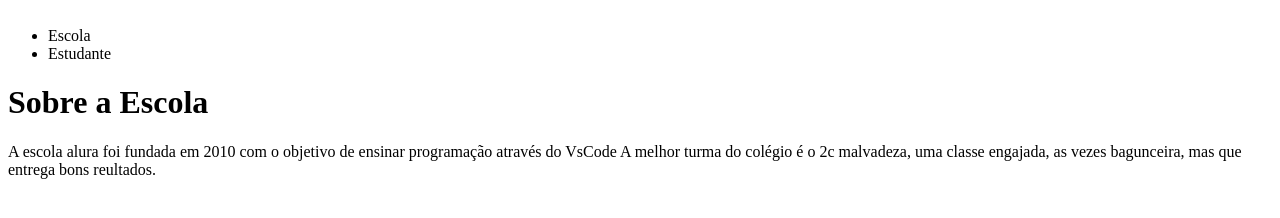
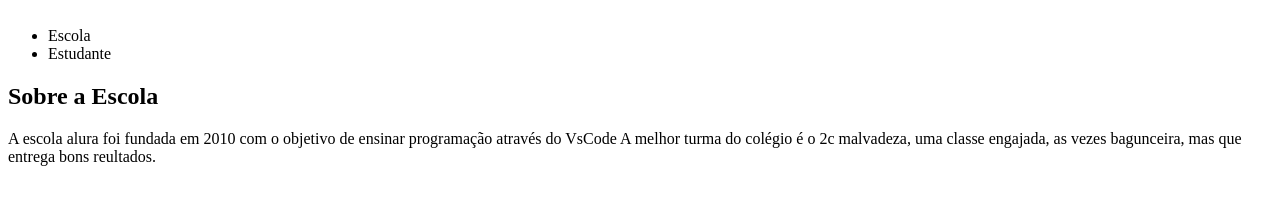
Before and after one commit to second0pition/alurastart0, a plain HTML site: page index.html in a window 1280 px wide. Shown: the part 84-302 px from the top of the page. Drawn offline with Linux system fonts and the light colour scheme.

Commit message:
Add files via upload

```diff
--- a/index.html
+++ b/index.html
@@ -20,10 +20,16 @@
             <li>Estudante</li>
         </ul>
     </header>
-    <div>
-        <h1>Sobre a Escola</h1>
+    <section class="escola">
+     <div>
+        <h2 class="escola-titulo">Sobre a Escola</h2>
+
+        <p class="escola-titulo-um"></p>
+        <p class="escola-titulo-dois"></p>
+
         A escola alura foi fundada em 2010 com o objetivo de ensinar programação através do VsCode
         A melhor turma do colégio é o 2c malvadeza, uma classe engajada, as vezes bagunceira, mas que entrega bons reultados.
-    </div>
+     </div>
+    </section>
 </body>
 </html>
```
